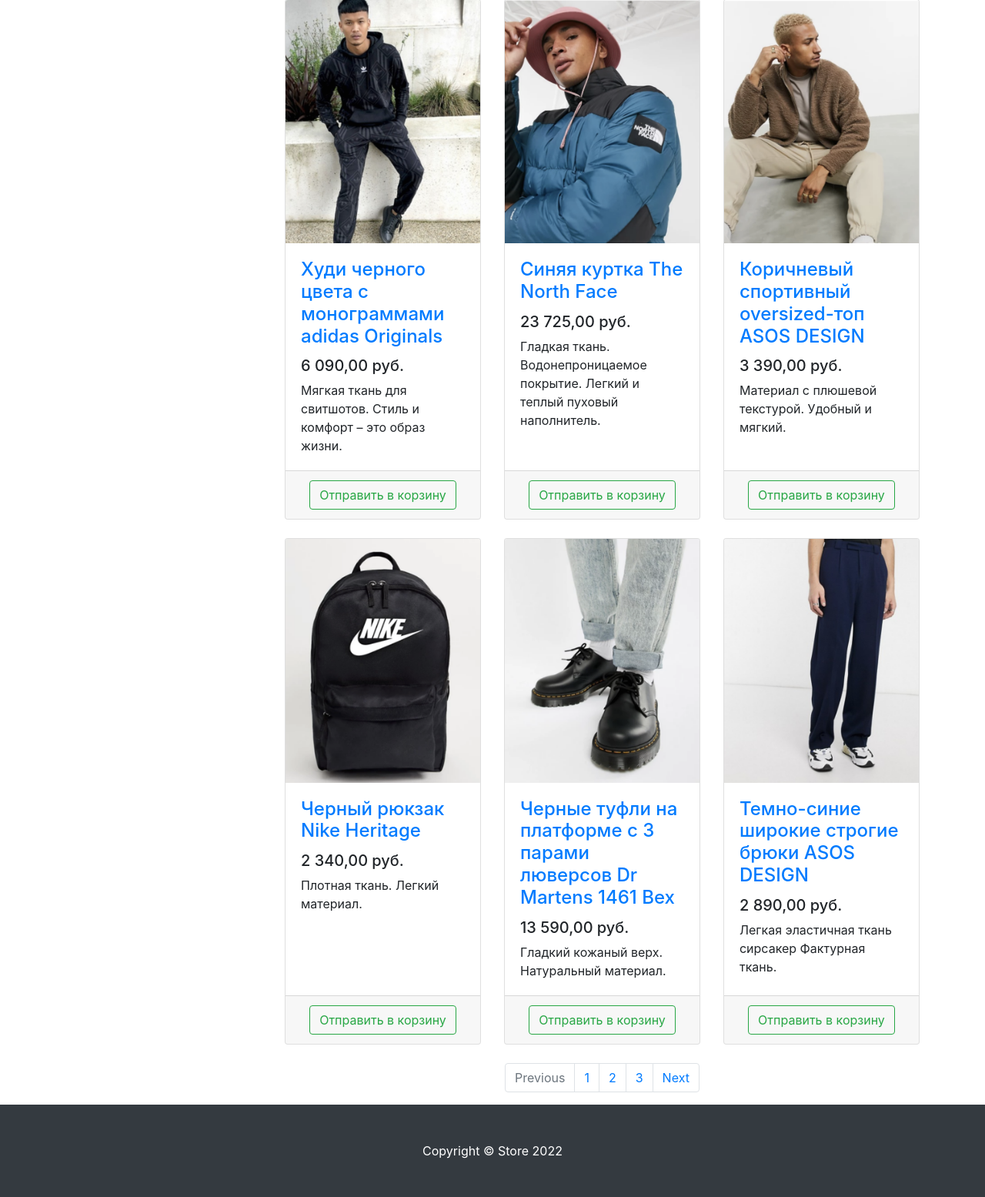
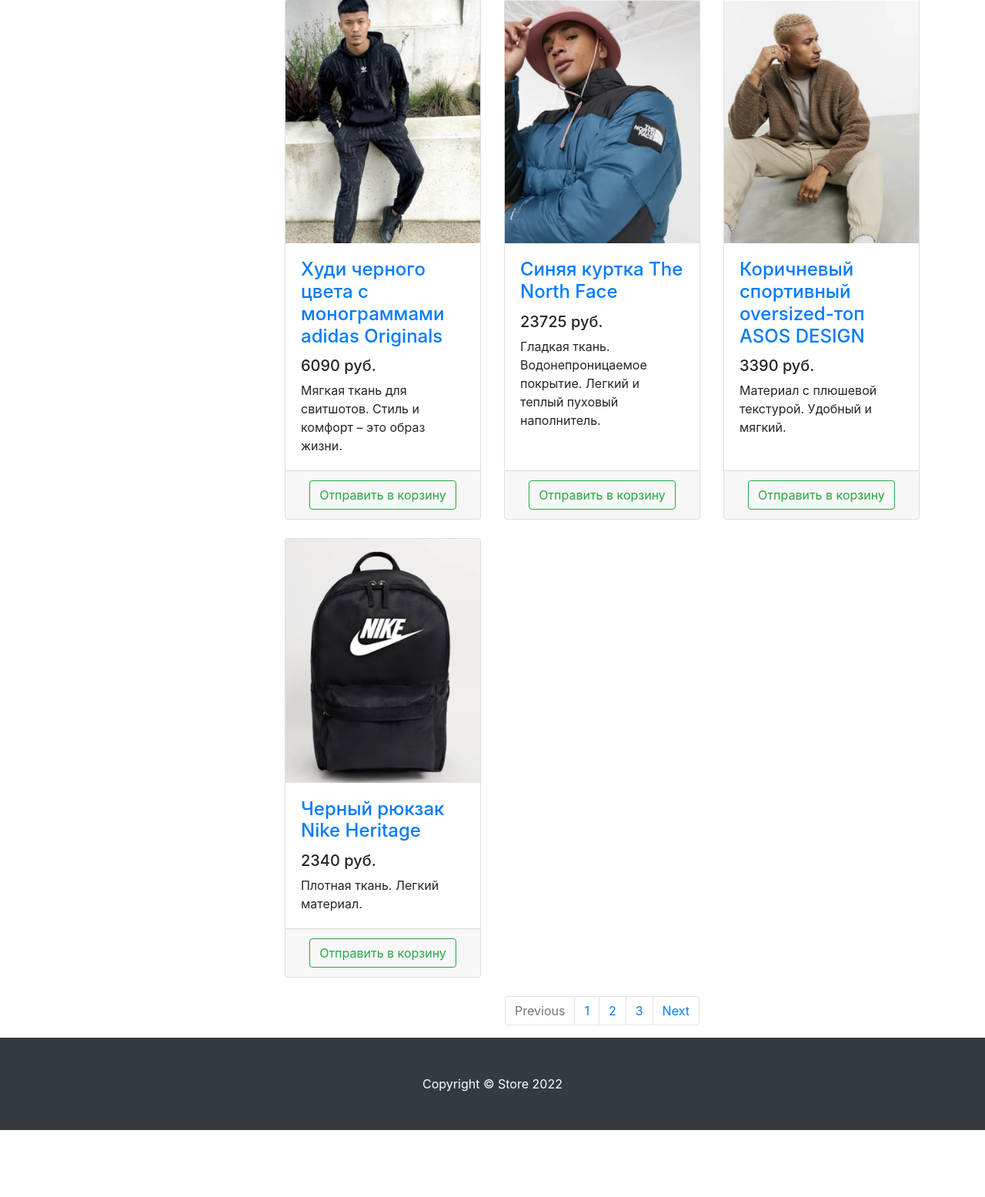
Before and after one commit to anfani/store, a Django app: page /products/ in a window 1280 px wide. Shown: the part 600-2155 px from the top of the page at 77% size. After the commit the page ends 2068 px from the top, so only its background shows below. Run offline with Django 5.2, Linux system fonts and the light colour scheme; some libraries are stand-ins or nearby versions.

Commit message:
добавил динамические ссылки в шаблонах урок 2.4

```diff
--- a/products/templates/products/products.html
+++ b/products/templates/products/products.html
@@ -1,3 +1,6 @@
+{% load static %}
+
+
 <!DOCTYPE html>
 <html lang="en">
 
@@ -8,13 +11,13 @@
     <meta name="description" content="">
     <meta name="author" content="">
 
-    <title>Store - Каталог</title>
+    <title>{{ title }}</title>
 
     <!-- Bootstrap core CSS -->
-    <link href="/static/vendor/bootstrap/css/bootstrap.min.css" rel="stylesheet">
+    <link href="{% static 'vendor/bootstrap/css/bootstrap.min.css' %}" rel="stylesheet">
 
     <!-- Custom styles for this template -->
-    <link href="/static/vendor/css/products.css" rel="stylesheet">
+    <link href="{% static 'vendor/css/products.css' %}" rel="stylesheet">
 
 </head>
 
@@ -23,7 +26,7 @@
 <!-- Navigation -->
 <nav class="navbar navbar-expand-lg navbar-dark bg-dark fixed-top">
     <div class="container">
-        <a class="navbar-brand" href="index.html">Store</a>
+        <a class="navbar-brand" href="{% url 'index' %}">Store</a>
         <button class="navbar-toggler" type="button" data-toggle="collapse" data-target="#navbarResponsive"
                 aria-controls="navbarResponsive" aria-expanded="false" aria-label="Toggle navigation">
             <span class="navbar-toggler-icon"></span>
@@ -31,7 +34,7 @@
         <div class="collapse navbar-collapse" id="navbarResponsive">
             <ul class="navbar-nav ml-auto">
                 <li class="nav-item">
-                    <a class="nav-link" href="products.html">Каталог <i class="fas fa-shopping-bag"></i> </a>
+                    <a class="nav-link" href="{% url 'products' %}">Каталог <i class="fas fa-shopping-bag"></i> </a>
                 </li>
                 <li class="nav-item">
                     <a class="nav-link" href="users/login.html">Войти <i class="fas fa-sign-in-alt"></i></a>
@@ -91,13 +94,13 @@
                 </ol>
                 <div class="carousel-inner" role="listbox">
                     <div class="carousel-item active">
-                        <img class="d-block img-fluid" src="/static/vendor/img/slides/slide-1.jpg" alt="First slide">
+                        <img class="d-block img-fluid" src="{% static 'vendor/img/slides/slide-1.jpg' %}" alt="First slide">
                     </div>
                     <div class="carousel-item">
-                        <img class="d-block img-fluid" src="/static/vendor/img/slides/slide-2.jpg" alt="Second slide">
+                        <img class="d-block img-fluid" src="{% static 'vendor/img/slides/slide-2.jpg' %}" alt="Second slide">
                     </div>
                     <div class="carousel-item">
-                        <img class="d-block img-fluid" src="/static/vendor/img/slides/slide-3.jpg" alt="Third slide">
+                        <img class="d-block img-fluid" src="{% static 'vendor/img/slides/slide-3.jpg' %}" alt="Third slide">
                     </div>
                 </div>
                 <a class="carousel-control-prev" href="#carouselExampleIndicators" role="button" data-slide="prev">
@@ -111,127 +114,27 @@
             </div>
 
             <div class="row">
-
-                <div class="col-lg-4 col-md-6 mb-4">
+                {% for product in products %}
+                	 <div class="col-lg-4 col-md-6 mb-4">
                     <div class="card h-100">
                         <a href="#">
                             <img class="card-img-top"
-                                 src="/static/vendor/img/products/Adidas-hoodie.png"
+                                 src="{{ product.image }}"
                                  alt="">
                         </a>
                         <div class="card-body">
                             <h4 class="card-title">
-                                <a href="#">Худи черного цвета с монограммами adidas Originals</a>
+                                <a href="#">{{ product.name}}</a>
                             </h4>
-                            <h5>6 090,00 руб.</h5>
-                            <p class="card-text">Мягкая ткань для свитшотов. Стиль и комфорт – это образ жизни.</p>
+                            <h5>{{ product.price}} руб.</h5>
+                            <p class="card-text">{{ product.description }}</p>
                         </div>
                         <div class="card-footer text-center">
                             <button type="button" class="btn btn-outline-success">Отправить в корзину</button>
                         </div>
                     </div>
                 </div>
-
-                <div class="col-lg-4 col-md-6 mb-4">
-                    <div class="card h-100">
-                        <a href="#">
-                            <img class="card-img-top"
-                                 src="/static/vendor/img/products/Blue-jacket-The-North-Face.png" alt="">
-                        </a>
-                        <div class="card-body">
-                            <h4 class="card-title">
-                                <a href="#">Синяя куртка The North Face</a>
-                            </h4>
-                            <h5>23 725,00 руб.</h5>
-                            <p class="card-text">
-                                Гладкая ткань. Водонепроницаемое покрытие. Легкий и теплый пуховый наполнитель.
-                            </p>
-                        </div>
-                        <div class="card-footer text-center">
-                            <button type="button" class="btn btn-outline-success">Отправить в корзину</button>
-                        </div>
-                    </div>
-                </div>
-
-                <div class="col-lg-4 col-md-6 mb-4">
-                    <div class="card h-100">
-                        <a href="#">
-                            <img class="card-img-top"
-                                 src="/static/vendor/img/products/Brown-sports-oversized-top-ASOS-DESIGN.png"
-                                 alt="">
-                        </a>
-                        <div class="card-body">
-                            <h4 class="card-title">
-                                <a href="#">Коричневый спортивный oversized-топ ASOS DESIGN</a>
-                            </h4>
-                            <h5>3 390,00 руб.</h5>
-                            <p class="card-text">Материал с плюшевой текстурой. Удобный и мягкий.</p>
-                        </div>
-                        <div class="card-footer text-center">
-                            <button type="button" class="btn btn-outline-success">Отправить в корзину</button>
-                        </div>
-                    </div>
-                </div>
-
-                <div class="col-lg-4 col-md-6 mb-4">
-                    <div class="card h-100">
-                        <a href="#">
-                            <img class="card-img-top"
-                                 src="/static/vendor/img/products/Black-Nike-Heritage-backpack.png"
-                                 alt="">
-                        </a>
-                        <div class="card-body">
-                            <h4 class="card-title">
-                                <a href="#">Черный рюкзак Nike Heritage</a>
-                            </h4>
-                            <h5>2 340,00 руб.</h5>
-                            <p class="card-text">Плотная ткань. Легкий материал.</p>
-                        </div>
-                        <div class="card-footer text-center">
-                            <button type="button" class="btn btn-outline-success">Отправить в корзину</button>
-                        </div>
-                    </div>
-                </div>
-
-                <div class="col-lg-4 col-md-6 mb-4">
-                    <div class="card h-100">
-                        <a href="#">
-                            <img class="card-img-top"
-                                 src="/static/vendor/img/products/Black-Dr-Martens-shoes.png"
-                                 alt="">
-                        </a>
-                        <div class="card-body">
-                            <h4 class="card-title">
-                                <a href="#">Черные туфли на платформе с 3 парами люверсов Dr Martens 1461 Bex</a>
-                            </h4>
-                            <h5>13 590,00 руб.</h5>
-                            <p class="card-text">Гладкий кожаный верх. Натуральный материал.</p>
-                        </div>
-                        <div class="card-footer text-center">
-                            <button type="button" class="btn btn-outline-success">Отправить в корзину</button>
-                        </div>
-                    </div>
-                </div>
-
-                <div class="col-lg-4 col-md-6 mb-4">
-                    <div class="card h-100">
-                        <a href="#">
-                            <img class="card-img-top"
-                                 src="/static/vendor/img/products/Dark-blue-wide-leg-ASOs-DESIGN-trousers.png"
-                                 alt="">
-                        </a>
-                        <div class="card-body">
-                            <h4 class="card-title">
-                                <a href="#">Темно-синие широкие строгие брюки ASOS DESIGN</a>
-                            </h4>
-                            <h5>2 890,00 руб.</h5>
-                            <p class="card-text">Легкая эластичная ткань сирсакер Фактурная ткань.</p>
-                        </div>
-                        <div class="card-footer text-center">
-                            <button type="button" class="btn btn-outline-success">Отправить в корзину</button>
-                        </div>
-                    </div>
-                </div>
+                {% endfor %}
 
             </div>
 
@@ -265,14 +168,14 @@
 </footer>
 
 <!-- Bootstrap core JavaScript -->
-<script src="/static/vendor/jquery/jquery.min.js"></script>
-<script src="/static/vendor/bootstrap/js/bootstrap.bundle.min.js"></script>
+<script src="{% static 'vendor/jquery/jquery.min.js' %}"></script>
+<script src="{% static 'vendor/bootstrap/js/bootstrap.bundle.min.js' %}"></script>
 <script src="https://cdn.jsdelivr.net/npm/bootstrap@5.1.3/dist/js/bootstrap.bundle.min.js"
         integrity="sha384-ka7Sk0Gln4gmtz2MlQnikT1wXgYsOg+OMhuP+IlRH9sENBO0LRn5q+8nbTov4+1p"
         crossorigin="anonymous"></script>
 
 <!-- FontAwesome script -->
-<script src="/static/vendor/fontawesome/fontawesome-icons.js" crossorigin="anonymous"></script>
+<script src="{% static 'vendor/fontawesome/fontawesome-icons.js' %}" crossorigin="anonymous"></script>
 
 </body>
 
--- a/products/views.py
+++ b/products/views.py
@@ -2,8 +2,42 @@
 
 # Create your views here.
 def index(request):
-    return render(request, 'products/index.html')
+    context = {'title': 'Test Title'}
+    return render(request, 'products/index.html', context)
 
 
 def products(request):
-    return render(request, 'products/products.html')
+    context = {
+        'title': 'Store- Каталог',
+        'products': [
+            {
+                'image': '/static/vendor/img/products/Adidas-hoodie.png',
+                'name': 'Худи черного цвета с монограммами adidas Originals',
+                'price': 6090,
+                'description': 'Мягкая ткань для свитшотов. Стиль и комфорт – это образ жизни.',
+
+            },
+            {
+                'image': '/static/vendor/img/products/Blue-jacket-The-North-Face.png',
+                'name': 'Синяя куртка The North Face',
+                'price': 23725,
+                'description': 'Гладкая ткань. Водонепроницаемое покрытие. Легкий и теплый пуховый наполнитель.',
+
+            },
+            {
+                'image': '/static/vendor/img/products/Brown-sports-oversized-top-ASOS-DESIGN.png',
+                'name': 'Коричневый спортивный oversized-топ ASOS DESIGN',
+                'price': 3390,
+                'description': 'Материал с плюшевой текстурой. Удобный и мягкий.',
+
+            },
+            {
+                'image': '/static/vendor/img/products/Black-Nike-Heritage-backpack.png',
+                'name': 'Черный рюкзак Nike Heritage',
+                'price': 2340,
+                'description': 'Плотная ткань. Легкий материал.',
+
+            }
+        ]
+               }
+    return render(request, 'products/products.html', context)
```
Also changed, not shown: products/templates/products/index.html (+14 -9 lines).
